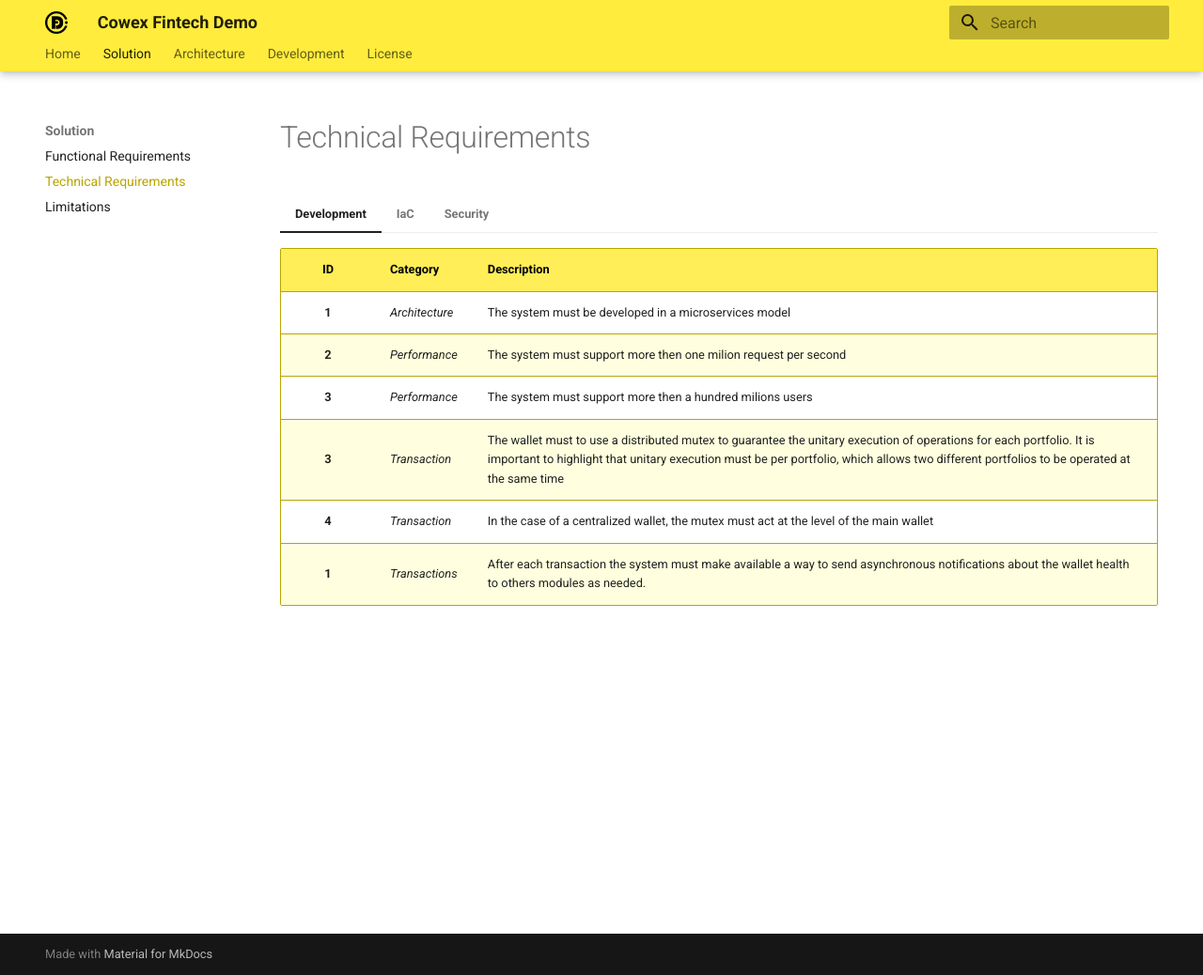
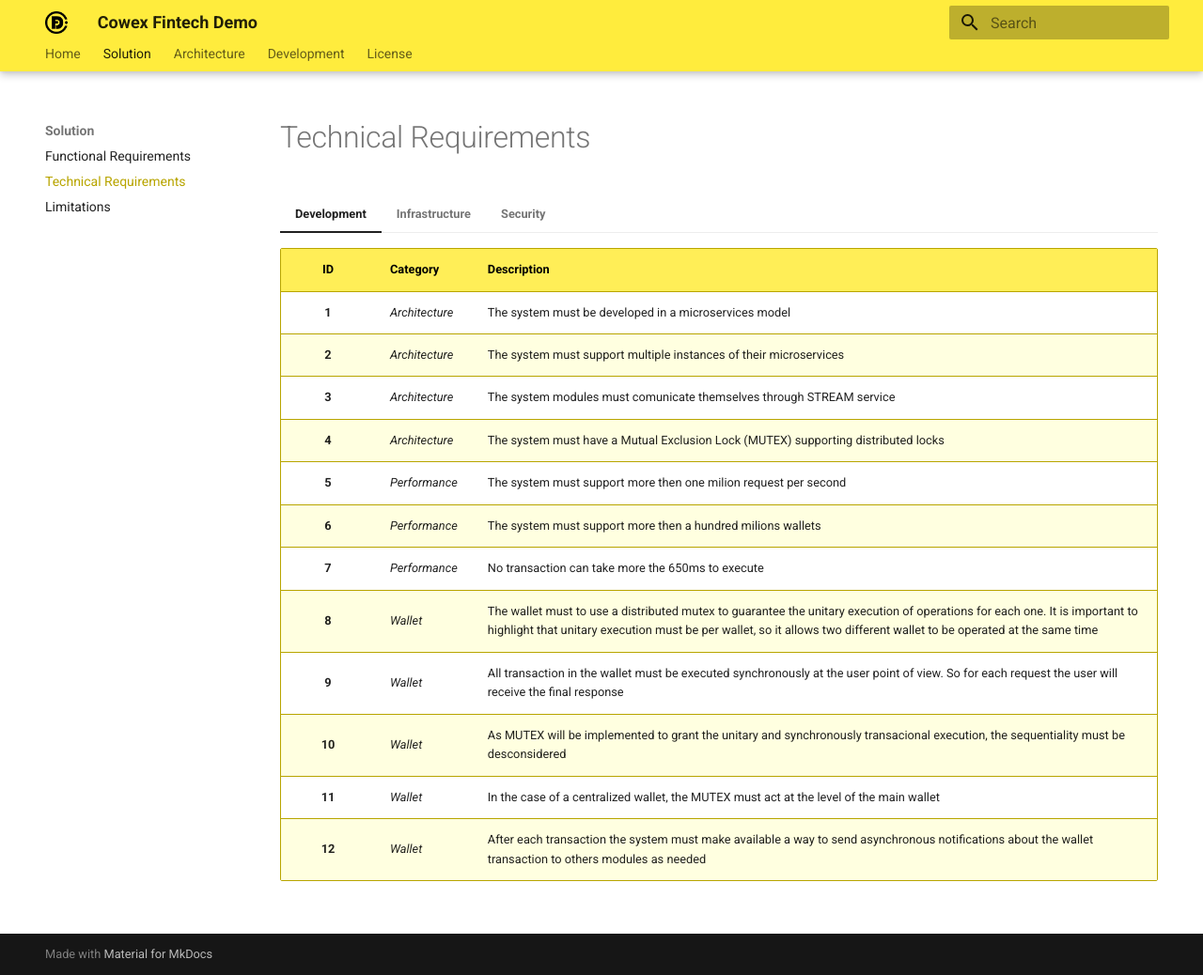
Before and after one commit to cowex-demo/codex-demo.github.io, an MkDocs documentation site: the page built from docs/solution/technic.md, in a window 1280 px wide and 1038 px high. Shown: the whole window at 94% size. Built offline with MkDocs 1.6.1 and Material for MkDocs 9.7.7, drawn with Linux system fonts in a browser that asks for light colours.

Commit message:
improve solution requirements

```diff
--- a/docs/solution/technic.md
+++ b/docs/solution/technic.md
@@ -4,20 +4,33 @@
     |  ID   | Category | Description |
     | :---: | :------- | :---------- |
     | 1 | Architecture | The system must be developed in a microservices model |
-    | 2 | Performance | The system must support more then one milion request per second |
-    | 3 | Performance | The system must support more then a hundred milions users |
-    | 3 | Transaction | The wallet must to use a distributed mutex to guarantee the unitary execution of operations for each portfolio. It is important to highlight that unitary execution must be per portfolio, which allows two different portfolios to be operated at the same time |
-    | 4 | Transaction | In the case of a centralized wallet, the mutex must act at the level of the main wallet |
-    | 1 | Transactions | After each transaction the system must make available a way to send asynchronous notifications about the wallet health to others modules as needed. |
+    | 2 | Architecture | The system must support multiple instances of their microservices |
+    | 3 | Architecture | The system modules must comunicate themselves through STREAM service |
+    | 4 | Architecture | The system must have a Mutual Exclusion Lock (MUTEX) supporting distributed locks |
+    | 5 | Performance | The system must support more then one milion request per second |
+    | 6 | Performance | The system must support more then a hundred milions wallets |
+    | 7 | Performance | No transaction can take more the 650ms to execute |
+    | 8 | Wallet | The wallet must to use a distributed mutex to guarantee the unitary execution of operations for each one. It is important to highlight that unitary execution must be per wallet, so it allows two different wallet to be operated at the same time |
+    | 9 | Wallet | All transaction in the wallet must be executed synchronously at the user point of view. So for each request the user will receive the final response |
+    | 10 | Wallet | As MUTEX will be implemented to grant the unitary and synchronously transacional execution, the sequentiality must be desconsidered |
+    | 11 | Wallet | In the case of a centralized wallet, the MUTEX must act at the level of the main wallet |
+    | 12 | Wallet | After each transaction the system must make available a way to send asynchronous notifications about the wallet transaction to others modules as needed |
 
-=== "IaC"
+=== "Infrastructure"
 
     | ID | Category | Description |
     | :---: | :--- | :--- |
-    |       |      |      |
+    | 1 | Cloud | The Infrastructure as Code (IaC) must work at AWS, GCP, and Azure |
+    | 2 | Cloud | The unique modification acceptable at the code to execute in different cloud are the provider selection and the cloud parameters |
+    | 3 | Cloud | The IaC must use Terraform to configure the cloud |
+    | 4 | Cloud | The IaC status must be stocked at the previously created cloud bucket |
+    | 5 | Docker Compose | A docker compose file must be provided to enable a way to execute the solution without the cloud |
+    | 6 | Docker Compose | Docker Compose execution model just is recommended for a solution understanding |
+    | 7 | All In One | A docker image containing all solution most be provided. Once execute, it must disponibilize all solution that can be accessed by a provided URL |
+    | 8 | All In One | All In One execution model just is recommended for an initial solution understanding |
 
 === "Security"
 
     | ID | Category | Description |
     | :---: | :--- | :--- |
-    |       |      |      |
+    | 1 | Architecture | The solution must use the zero trust security model, also known as zero trust architecture (ZTA), must be implemented with focus on never trust, always verify, which means that users and devices should not be trusted by default |
```
Also changed, not shown: docs/solution/limitations.md (+8 -36 lines).
